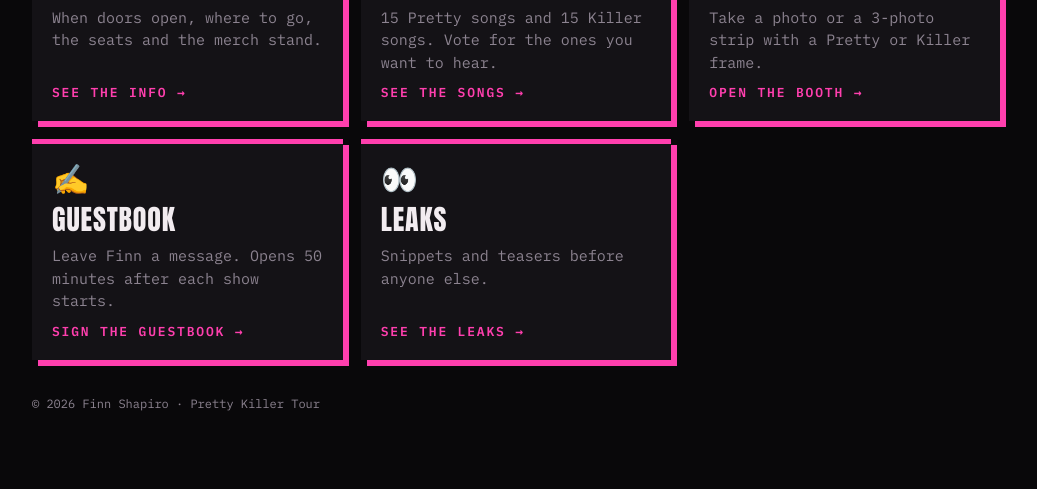
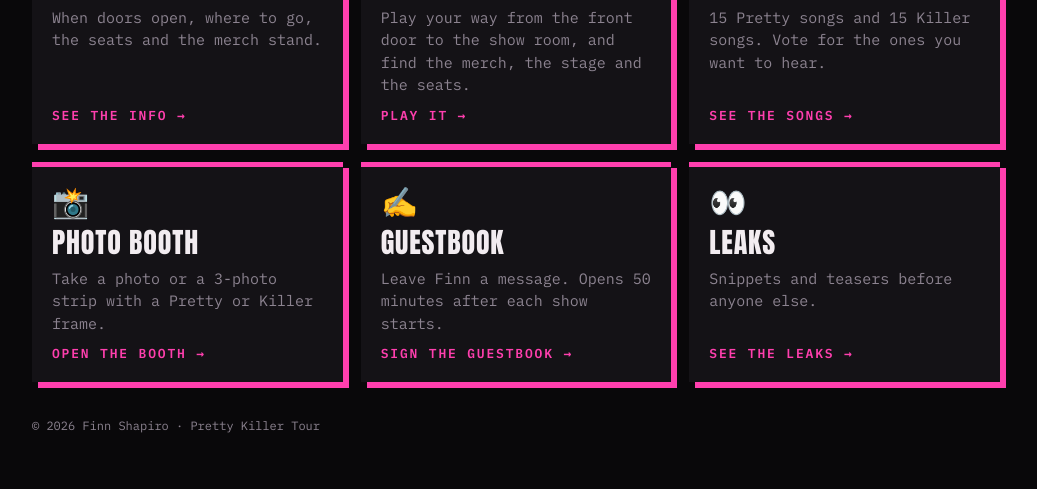
Before and after one commit to Qwerty-ally/pretty-killer-hub, a plain HTML site: page index.html in a window 1280 px wide. Shown: the part 660-1149 px from the top of the page, without its empty margins (124-1161 px from the left). Before the commit the page ends 1127 px from the top, so only its background shows below. Drawn offline with Linux system fonts and the light colour scheme.

Commit message:
Add the tour simulator to the hub
Co-Authored-By: Claude Opus 5.5 <noreply@anthropic.com>

```diff
--- a/index.html
+++ b/index.html
@@ -96,6 +96,7 @@ const T = "https://qwerty-ally.github.io/pretty-killer-tickets/";
 const SITES = [
   { ico:"🎟️", name:"Tickets",       text:"Get your free seat. One ticket works for both the Pretty and the Killer show.", url:T, go:"Get a ticket", big:true },
   { ico:"📋", name:"Show day info", text:"When doors open, where to go, the seats and the merch stand.", url:T + "info.html", go:"See the info" },
+  { ico:"🗺️", name:"Tour simulator", text:"Play your way from the front door to the show room, and find the merch, the stage and the seats.", url:T + "tour.html", go:"Play it" },
   { ico:"🎵", name:"Tracklist",     text:"15 Pretty songs and 15 Killer songs. Vote for the ones you want to hear.", url:T + "#tracklist", go:"See the songs" },
   { ico:"📸", name:"Photo booth",   text:"Take a photo or a 3-photo strip with a Pretty or Killer frame.", url:T + "booth.html", go:"Open the booth" },
   { ico:"✍️", name:"Guestbook",     text:"Leave Finn a message. Opens 50 minutes after each show starts.", url:T + "#guestbook", go:"Sign the guestbook" },
```
